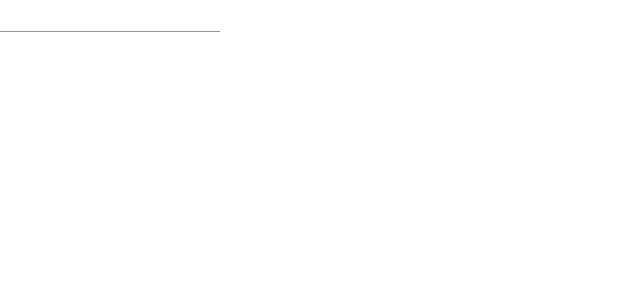
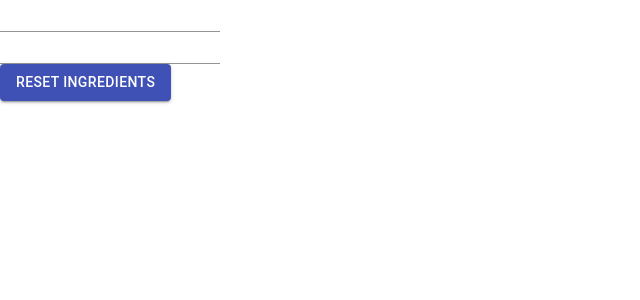
Before and after one commit to notnora/recipeapp, a React (Create React App) app: page / in a window 1280 px wide. Shown: the top 300 px of the page, without its empty margins (0-640 px from the left). Built offline with nearby package versions, Linux system fonts and the light colour scheme.

Commit message:
Added an ingredient input

```diff
--- /dev/null
+++ b/src/Components/InputBar/index.js
@@ -0,0 +1,31 @@
+import React from "react";
+import {TextField} from "@material-ui/core";
+
+export const InputBar = props => {
+
+    const [inputValue, setInputValue] = React.useState("");
+    const handleKeyDown = event => {
+        if (event.key === 'Enter') {
+            let ingredient = event.target.value;
+            console.log('Enter: ', ingredient);
+            props.addIngredient(ingredient);
+            setInputValue(inputValue => []);
+        }
+    };
+    const handleChange = event => {
+        setInputValue(event.target.value);
+    };
+
+    return (
+        <div>
+            <TextField
+                id="inputbar"
+                type="text"
+                onKeyDown={handleKeyDown}
+                onChange={handleChange}
+                value={inputValue}/>
+
+        </div>
+    );
+};
+export default InputBar;
--- a/src/Components/MainWindow.js
+++ b/src/Components/MainWindow.js
@@ -1,19 +1,47 @@
-import React from 'react'
+import React, {useEffect} from 'react'
 import {SearchBar} from "./SearchBar";
+import {InputBar} from './InputBar';
+import { Button } from '@material-ui/core';
 
 export const MainWindow = props => {
     /*
         States
      */
     const [searchWord, setSearchWord] = React.useState("");
+    const [ingredientList, setIngredientList] = React.useState([]);
+    useEffect(() => {
+        console.log("New ingredient list: ", ingredientList);
+
+    });
 
     const searchRecipe = word => {
         setSearchWord(word);
         console.log("Searchword: ", word)
     };
+    const addIngredientToList = ingredient => {
+        setIngredientList(ingredients =>[...ingredients, ingredient]);
+        console.log("Added: ", ingredient);
+    };
+    const resetIngredients = () => {
+        setIngredientList(ingredientList => []);
+    };
     return (
-        <SearchBar
-        search = {searchRecipe}/>
+        <div>
+            <SearchBar
+                search = {searchRecipe}/>
+            <InputBar
+                ingredients={ingredientList}
+                addIngredient = {addIngredientToList}/>
+            <Button
+                onClick ={resetIngredients}
+                variant="contained"
+                color="primary">
+                Reset ingredients
+            </Button>
+
+
+        </div>
+
     );
 };
 export default MainWindow;
```
Also changed, not shown: src/Components/InputBar/style.css (added).
